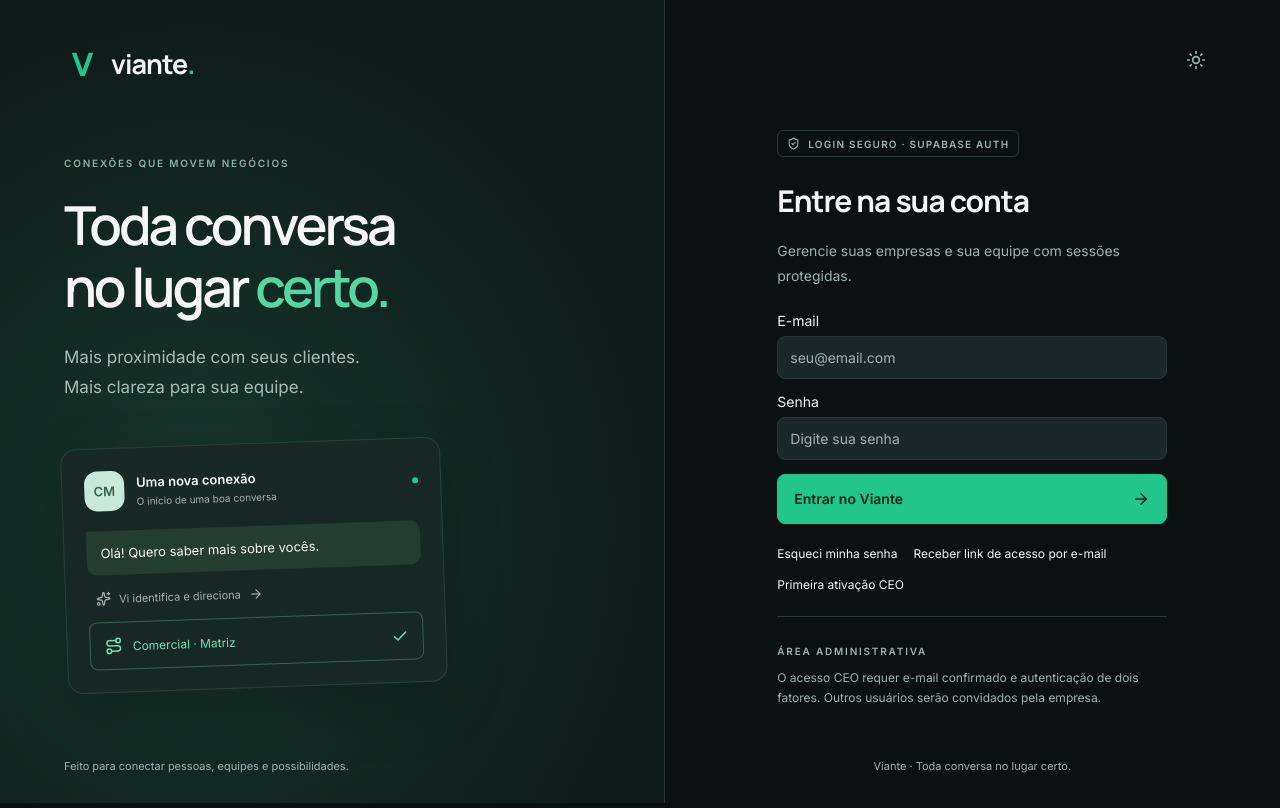
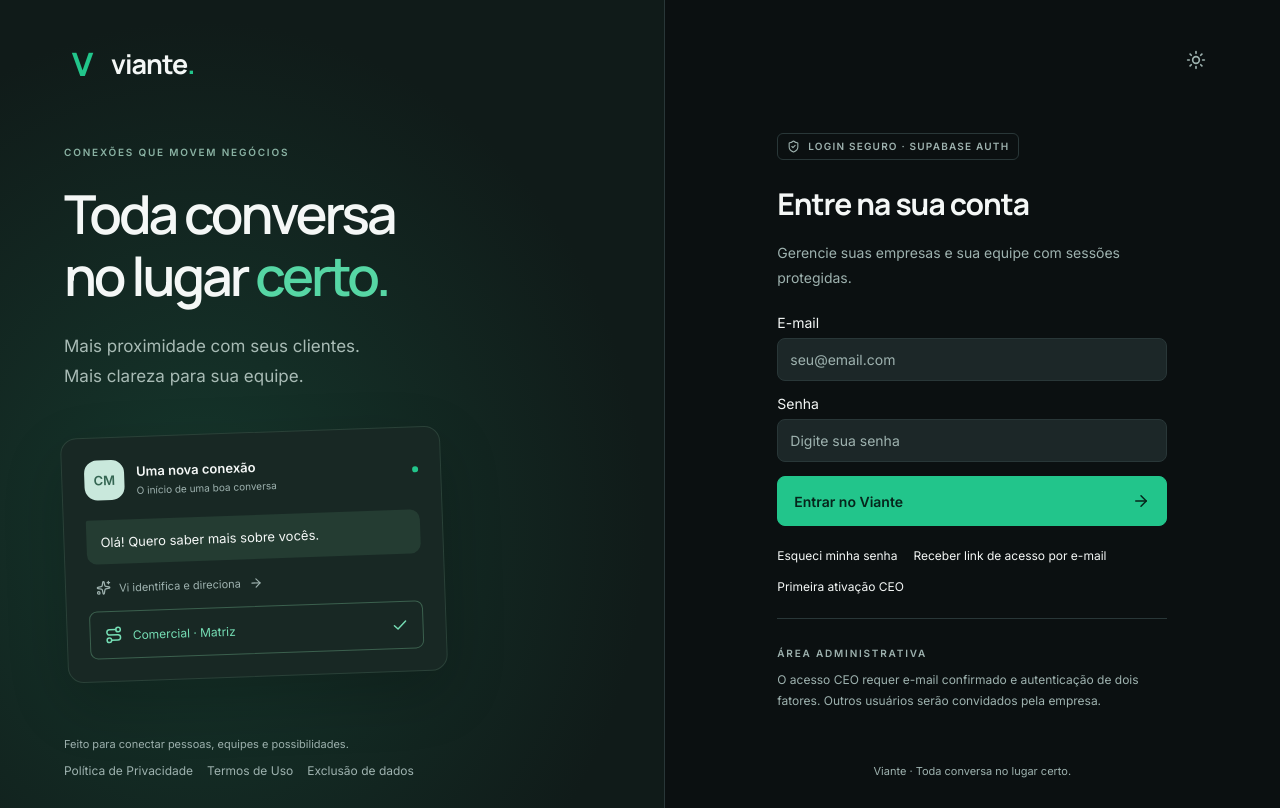
Before and after one commit to AlissonMeesPersonal/chatbox, a Next.js app: page /login in a window 1280 px wide. Built offline with nearby package versions, Linux system fonts and the light colour scheme.

Commit message:
feat(legal): link public legal pages from Viante login

```diff
--- a/src/app/login/page.tsx
+++ b/src/app/login/page.tsx
@@ -34,7 +34,14 @@
           <div className="route-card"><Route size={18}/><span>Comercial · Matriz</span><Check size={17}/></div>
         </div>
       </div>
-      <footer>Feito para conectar pessoas, equipes e possibilidades.</footer>
+      <footer style={{ display: 'grid', gap: 12 }}>
+        <span>Feito para conectar pessoas, equipes e possibilidades.</span>
+        <nav aria-label="Documentos legais" style={{ display: 'flex', gap: 14, flexWrap: 'wrap', fontSize: 12 }}>
+          <Link href="/politica-de-privacidade">Política de Privacidade</Link>
+          <Link href="/termos-de-uso">Termos de Uso</Link>
+          <Link href="/exclusao-de-dados">Exclusão de dados</Link>
+        </nav>
+      </footer>
     </section>
     <section className="login-form">
       <div className="login-theme"><ThemeToggle/></div>
```
